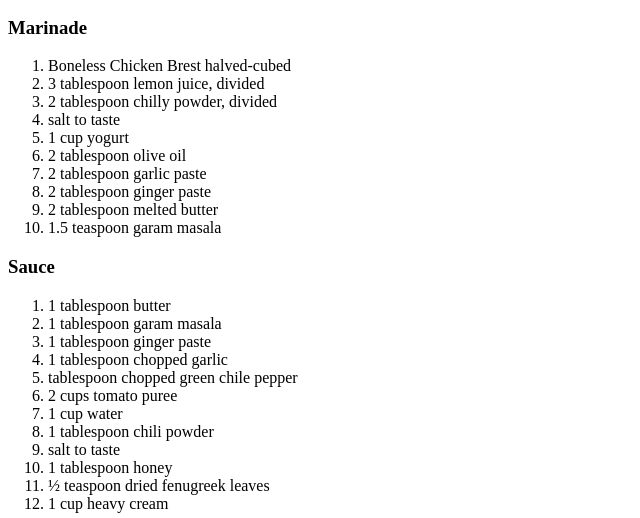
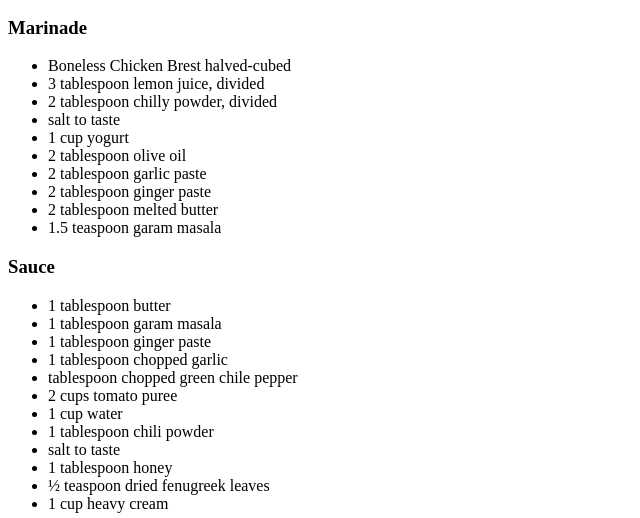
Before and after one commit to 0ManasVerma0/odin-recipes, a plain HTML site: page recipes/butter-chicken.html in a window 1280 px wide. Shown: the part 434-952 px from the top of the page, 0-640 px from the left. Drawn offline with Linux system fonts and the light colour scheme.

Commit message:
changed ordered list to unordered list in butter-chicken.html

```diff
--- a/recipes/butter-chicken.html
+++ b/recipes/butter-chicken.html
@@ -9,7 +9,7 @@
     <li><img src="https://imagesvc.meredithcorp.io/v3/mm/image?url=https%3A%2F%2Fstatic.onecms.io%2Fwp-content%2Fuploads%2Fsites%2F43%2F2023%2F02%2F07%2F5830864-makhani-chicken-indian-butter-chicken-MotherSarah-1x1-1.jpg&q=60&c=sc&poi=auto&orient=true&h=512" alt="Photo of Butter Chicken"></li>
     <h2>Ingredients</h2>
     <h3>Marinade</h3>
-    <ol>
+    <ul>
         <li>Boneless Chicken Brest halved-cubed</li>
         <li>3 tablespoon lemon juice, divided</li>
         <li>2 tablespoon chilly powder, divided</li>
@@ -20,9 +20,9 @@
         <li>2 tablespoon ginger paste</li>
         <li>2 tablespoon melted butter</li>
         <li>1.5 teaspoon garam masala</li>
-    </ol>
+    </ul>
     <h3>Sauce</h3>
-    <ol>
+    <ul>
         <li>1 tablespoon butter</li>
         <li>1 tablespoon garam masala</li>
         <li>1 tablespoon ginger paste</li>
@@ -35,7 +35,7 @@
         <li>1 tablespoon honey</li>
         <li>½ teaspoon dried fenugreek leaves</li>
         <li>1 cup heavy cream</li>
-    </ol>
+    </ul>
     <h3>Directions</h3>
     <h4>Step 1</h4>
     <p>Make marinade: Place chicken in a nonporous glass dish or bowl. Add 1 tablespoon lemon juice, 1 tablespoon chili powder, and salt; stir to evenly coat chicken.
```
